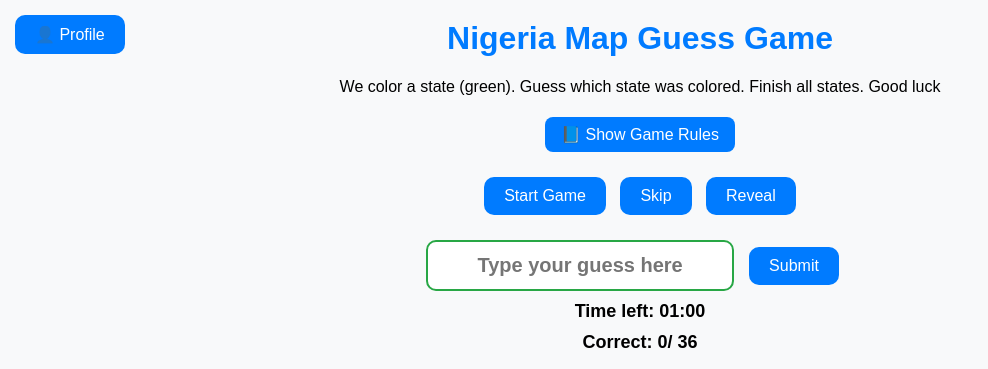
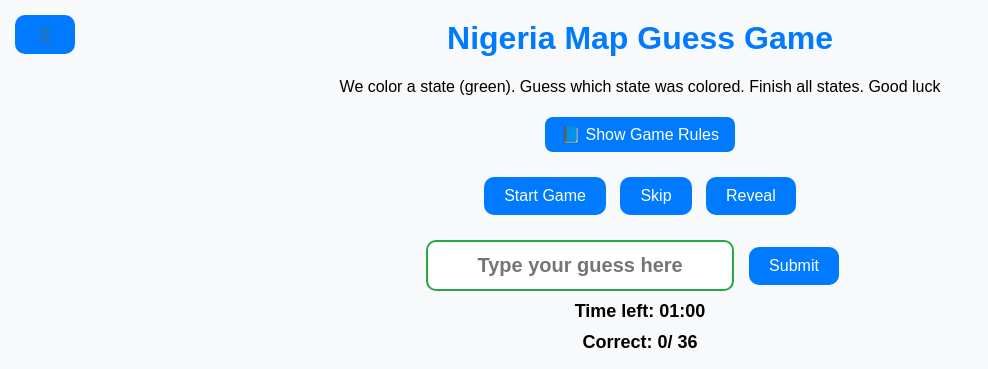
Before and after one commit to joshray7/NigeriaMapGame, a Flask app: page /game in a window 1280 px wide. Shown: the top 369 px of the page, without its empty margins (0-988 px from the left). Run offline with Flask 3, Linux system fonts and the light colour scheme; a user stored in the database is signed in; data comes from the database, SQL or seed files in the repository.

Commit message:
profile update

```diff
--- a/templates/index.html
+++ b/templates/index.html
@@ -98,12 +98,13 @@
 
   }
 
+
   </style>
 </head>
 <body>
 
   <div style="position: absolute; top: 10px; left: 10px; bottom: 100px;">
-    <button id="profile-btn">👤 Profile</button>
+    <button id="profile-btn">👤</button>
   </div>
 
   <h1>Nigeria Map Guess Game</h1>
```
